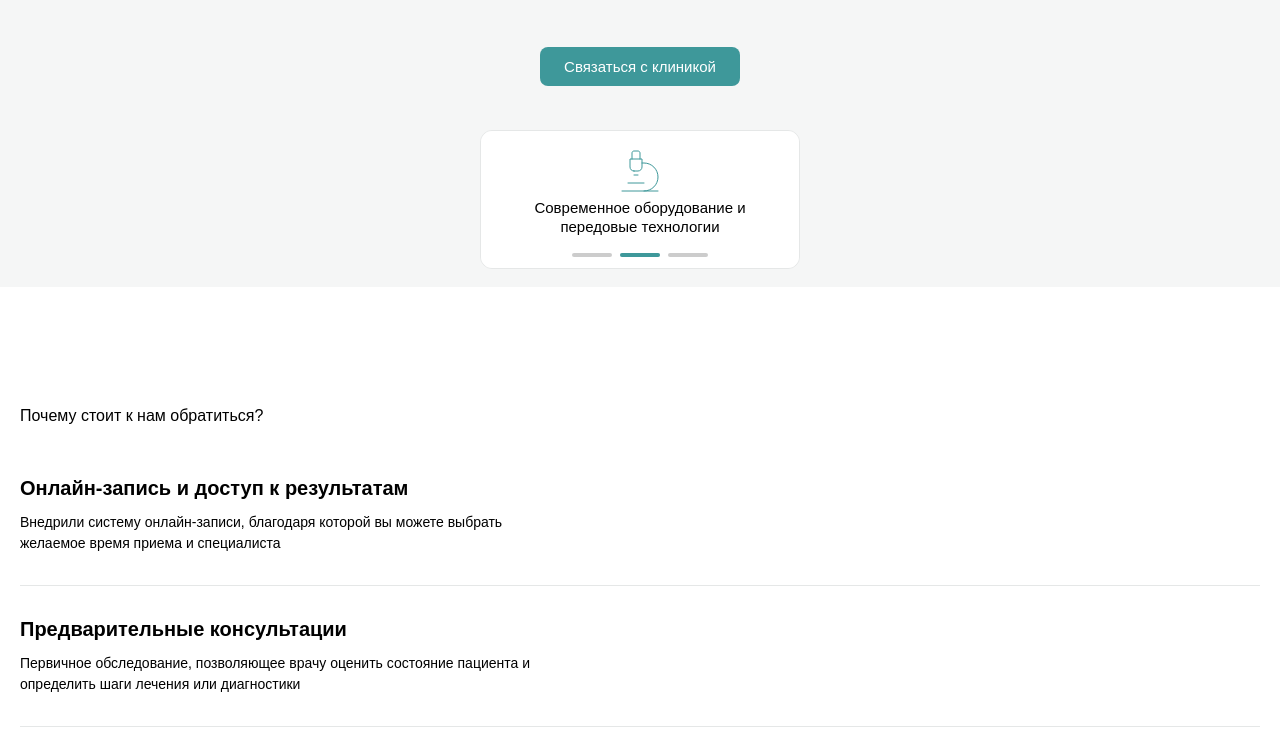
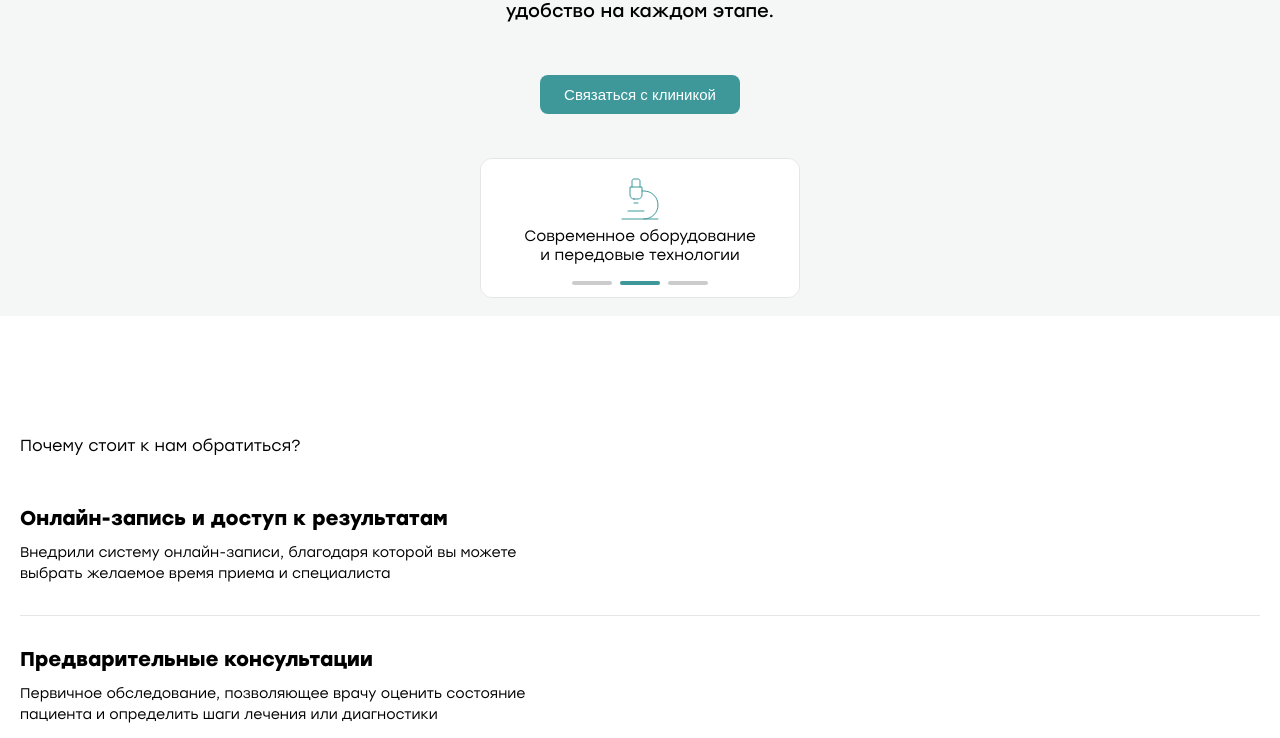
Before and after one commit to Tre134/medical-technologies, a website built with Vite: page index.html in a window 1280 px wide. Shown: the part 427-1165 px from the top of the page. Built offline with nearby package versions, Linux system fonts and the light colour scheme; files whose address does not match are found by name; what lozad would draw is missing.

Commit message:
add fix fonts

```diff
--- a/src/styles/blocks/_hero.scss
+++ b/src/styles/blocks/_hero.scss
@@ -23,7 +23,7 @@
 .hero__mob-image {
   top: 0;
   margin-left: -1.25rem;
-  width: 100%;
+  width: calc(100% + 2.5rem);
   position: relative;
 
   img {
@@ -48,7 +48,7 @@
   max-width: 653px;
   width: 100%;
   font-size: 18px;
-  font-weight: 500;
+  font-weight: 400;
   line-height: 150%;
 
   @include media.xl-up {
--- a/src/styles/components/_global.scss
+++ b/src/styles/components/_global.scss
@@ -9,7 +9,7 @@
   position: relative;
   margin: 0;
   font-size: 15px;
-  font-weight: 400;
+  font-weight: 300;
 
   &--lock {
     overflow: hidden;
--- a/src/styles/components/_stolzl.scss
+++ b/src/styles/components/_stolzl.scss
@@ -1,31 +1,20 @@
 @font-face {
   font-family: 'Stolzl';
-  src: local('Stolzl-Bold'), url('./font/stolzl/Stolzl-Bold.eot');
-  src: local('Stolzl-Bold'), url('./font/stolzl/Stolzl-Bold.eot?#iefix') format('embedded-opentype'),
-  url('./font/stolzl/Stolzl-Bold.woff2') format('woff2'),
-  url('./font/stolzl/Stolzl-Bold.woff') format('woff');
-  font-weight: bold;
+  src: url('/fonts/stolzl/Stolzl-Bold.eot') format('embedded-opentype'),
+  url('/fonts/stolzl/Stolzl-Bold.eot?#iefix') format('embedded-opentype'),
+  url('/fonts/stolzl/Stolzl-Bold.woff2') format('woff2'),
+  url('/fonts/stolzl/Stolzl-Bold.woff') format('woff');
+  font-weight: 700;
   font-style: normal;
   font-display: swap;
 }
 
 @font-face {
   font-family: 'Stolzl';
-  src: local('Stolzl-Medium'), url('./font/stolzl/Stolzl-Medium.eot');
-  src: local('Stolzl-Medium'), url('./font/stolzl/Stolzl-Medium.eot?#iefix') format('embedded-opentype'),
-  url('./font/stolzl/Stolzl-Medium.woff2') format('woff2'),
-  url('./font/stolzl/Stolzl-Medium.woff') format('woff');
-  font-weight: 600;
-  font-style: normal;
-  font-display: swap;
-}
-
-@font-face {
-  font-family: 'Stolzl';
-  src: local('Stolzl-Regular'), url('./font/stolzl/Stolzl-Regular.eot');
-  src: local('Stolzl-Regular'), url('./font/stolzl/Stolzl-Regular.eot?#iefix') format('embedded-opentype'),
-  url('./font/stolzl/Stolzl-Regular.woff2') format('woff2'),
-  url('./font/stolzl/Stolzl-Regular.woff') format('woff');
+  src: url('/fonts/stolzl/Stolzl-Medium.eot') format('embedded-opentype'),
+  url('/fonts/stolzl/Stolzl-Medium.eot?#iefix') format('embedded-opentype'),
+  url('/fonts/stolzl/Stolzl-Medium.woff2') format('woff2'),
+  url('/fonts/stolzl/Stolzl-Medium.woff') format('woff');
   font-weight: 500;
   font-style: normal;
   font-display: swap;
@@ -33,11 +22,22 @@
 
 @font-face {
   font-family: 'Stolzl';
-  src: local('Stolzl-Book'), url('./font/stolzl/Stolzl-Book.eot');
-  src: local('Stolzl-Book'), url('./font/stolzl/Stolzl-Book.eot?#iefix') format('embedded-opentype'),
-  url('./font/stolzl/Stolzl-Book.woff2') format('woff2'),
-  url('./font/stolzl/Stolzl-Book.woff') format('woff');
+  src: url('/fonts/stolzl/Stolzl-Regular.eot') format('embedded-opentype'),
+  url('/fonts/stolzl/Stolzl-Regular.eot?#iefix') format('embedded-opentype'),
+  url('/fonts/stolzl/Stolzl-Regular.woff2') format('woff2'),
+  url('/fonts/stolzl/Stolzl-Regular.woff') format('woff');
   font-weight: 400;
   font-style: normal;
   font-display: swap;
 }
+
+@font-face {
+  font-family: 'Stolzl';
+  src: url('/fonts/stolzl/Stolzl-Book.eot') format('embedded-opentype'),
+  url('/fonts/stolzl/Stolzl-Book.eot?#iefix') format('embedded-opentype'),
+  url('/fonts/stolzl/Stolzl-Book.woff2') format('woff2'),
+  url('/fonts/stolzl/Stolzl-Book.woff') format('woff');
+  font-weight: 300;
+  font-style: normal;
+  font-display: swap;
+}
```
Also changed, not shown: public/fonts/stolzl/Stolzl-Bold.woff (renamed from src/fonts/stolzl/Stolzl-Bold.woff), public/fonts/stolzl/Stolzl-Bold.woff2 (renamed from src/fonts/stolzl/Stolzl-Bold.woff2), public/fonts/stolzl/Stolzl-Book.woff (renamed from src/fonts/stolzl/Stolzl-Book.woff), public/fonts/stolzl/Stolzl-Book.woff2 (renamed from src/fonts/stolzl/Stolzl-Book.woff2), public/fonts/stolzl/Stolzl-Medium.woff (renamed from src/fonts/stolzl/Stolzl-Medium.woff), public/fonts/stolzl/Stolzl-Medium.woff2 (renamed from src/fonts/stolzl/Stolzl-Medium.woff2), public/fonts/stolzl/Stolzl-Regular.woff (renamed from src/fonts/stolzl/Stolzl-Regular.woff), public/fonts/stolzl/Stolzl-Regular.woff2 (renamed from src/fonts/stolzl/Stolzl-Regular.woff2), 8 other files.
